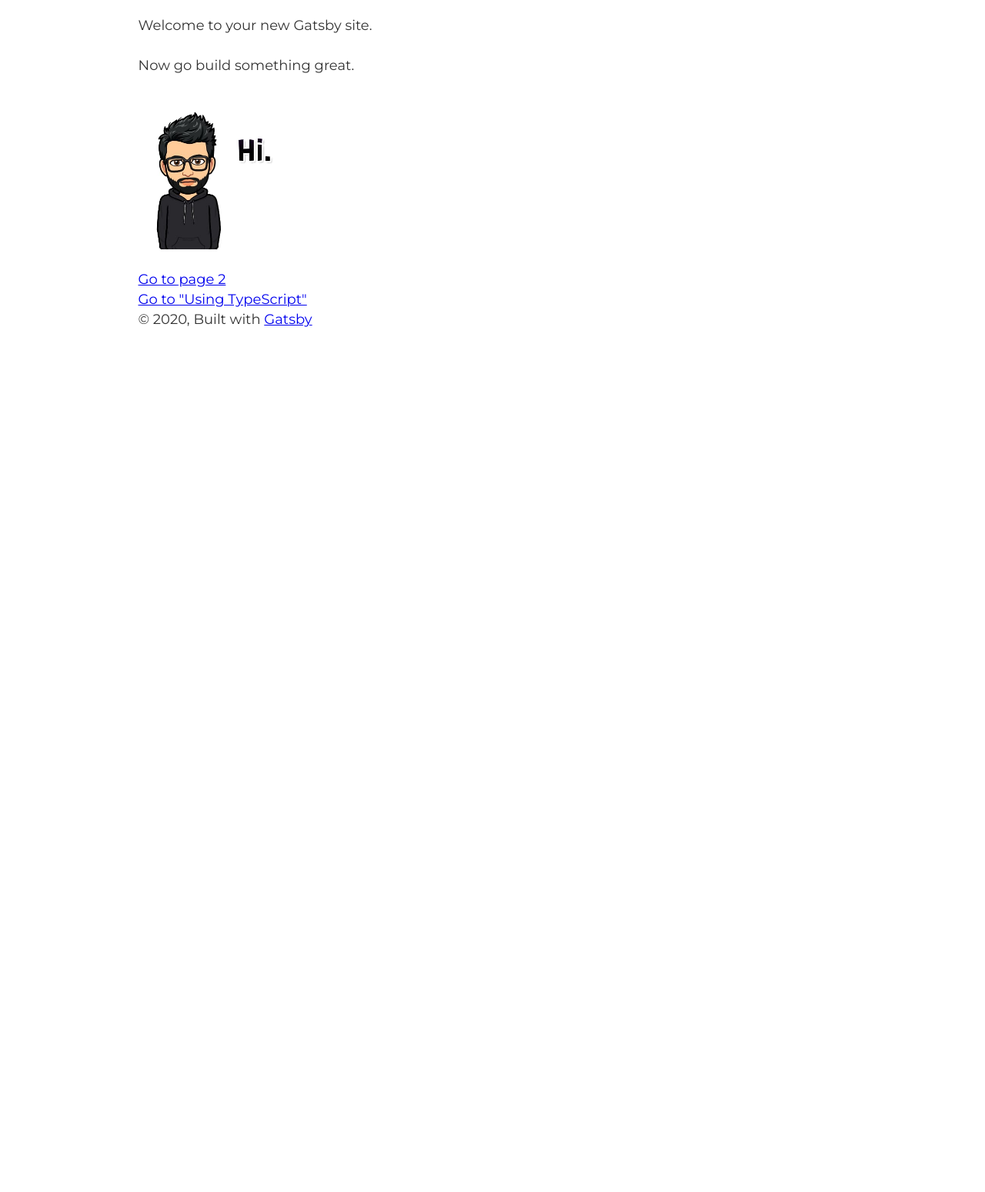
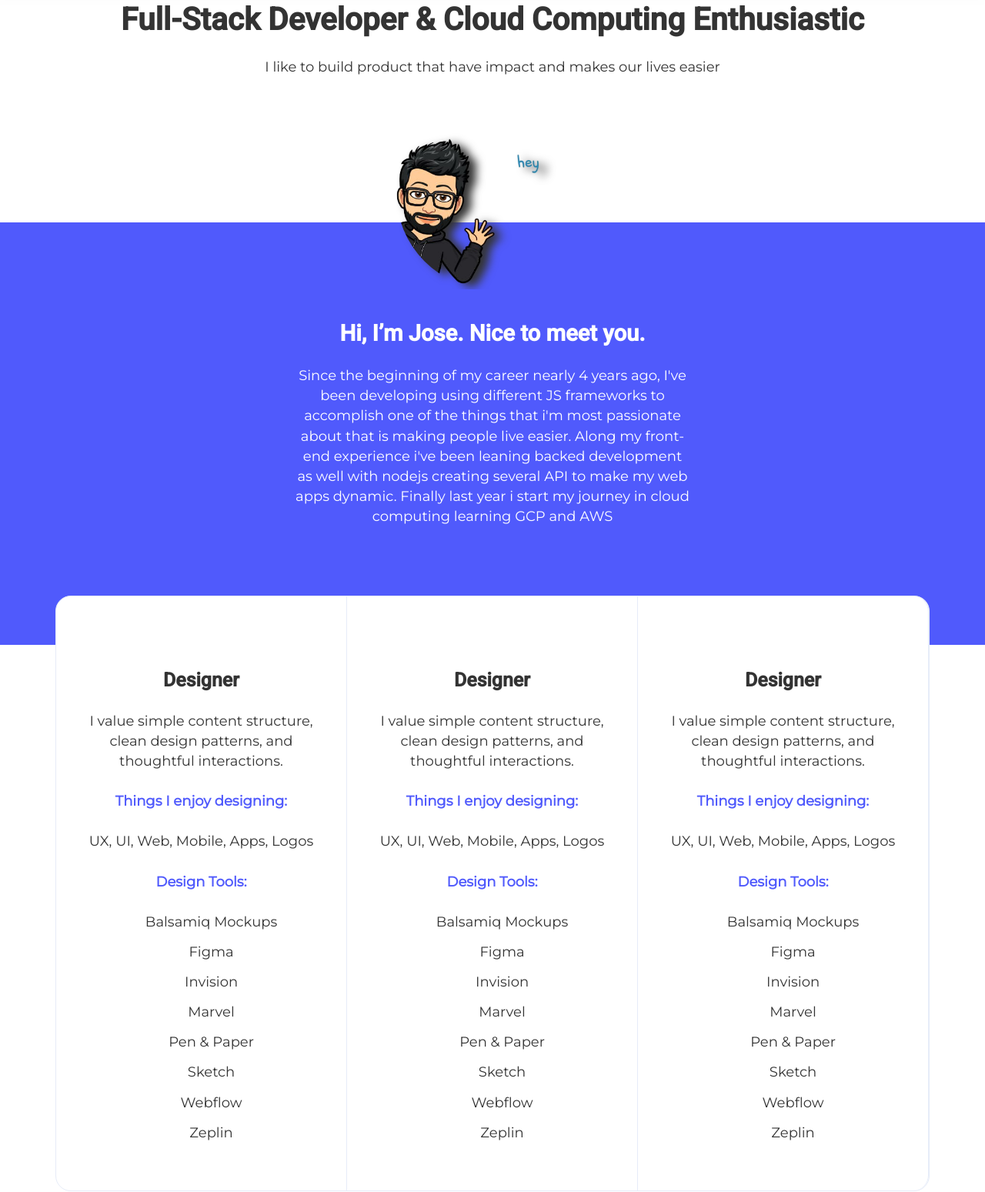
Before and after one commit to Josedav9/Josedav9.github.io, a Gatsby site: page / in a window 1280 px wide. Shown: the part 105-1654 px from the top of the page at 77% size. Before the commit the page ends 800 px from the top, so only its background shows below. Built offline with nearby package versions, Linux system fonts and the light colour scheme; Gatsby itself is replaced by a stand-in of ours.

Commit message:
[UPD]: adding about me

```diff
--- a/src/assets/components/header.css
+++ b/src/assets/components/header.css
@@ -2,7 +2,7 @@
 
 header {
   background-color: var(--primary);
-  height: 3rem;
+  height: 4rem;
   color: var(--white);
   box-shadow: -1px 6px 23px 0px rgba(0,0,0,0.75);
 }
@@ -11,7 +11,8 @@ header {
 .navigation {
   display: flex;
   justify-content: space-between;
-  padding: 0.8rem;
+  padding: 1.3rem;
+  margin: 0 3rem;
 }
 
 .navigation .links {
--- /dev/null
+++ b/src/assets/page/index.css
@@ -0,0 +1,78 @@
+@import "../styles/variables.css";
+
+.greeting {
+  display: flex;
+  justify-content: center;
+  margin-top: 2rem;
+}
+
+.greeting h1 {
+  text-align: center;
+}
+
+.greeting p {
+  text-align: center;
+  font-size: 1rem;
+}
+
+.greeting .greeting-img {
+  margin: 0 auto;
+  max-width: 250px;
+  margin-bottom: -9%;
+}
+
+.greeting .greeting-img img {
+  border-radius: 50%;
+  -webkit-border-radius: 50%;
+  -moz-border-radius: 50%;
+  -ms-border-radius: 50%;
+  -o-border-radius: 50%;
+  filter: drop-shadow(10px 4px 6px var(--black));
+  -webkit-filter: drop-shadow(10px 4px 6px var(--black));
+}
+
+
+.about-me {
+  background-color: var(--blue);
+  color: white;
+  text-align: center;
+  padding: 10% 30%;
+}
+
+
+.skills {
+  margin: -5% 4rem 4rem;
+  text-align: center;
+  background-color: var(--white);
+  border: 1px solid #e6ecf8;
+  border-radius: 20px;
+  -webkit-border-radius: 20px;
+  -moz-border-radius: 20px;
+  -ms-border-radius: 20px;
+  -o-border-radius: 20px;
+}
+
+.skills .skills-container {
+  display:grid;
+  grid-template-columns: repeat(auto-fit, minmax(300px, 1fr));
+}
+
+.skills-container .skill-card {
+  border-right: 1px solid #e6ecf8;
+  padding: 2rem;
+}
+.skills-container .skill-card:last-of-type {
+  border-radius: 0 20px 20px 0;
+  -webkit-border-radius: 0 20px 20px 0;
+  -moz-border-radius: 0 20px 20px 0;
+  -ms-border-radius: 0 20px 20px 0;
+  -o-border-radius: 0 20px 20px 0;
+}
+.skills-container .skill-card ul {
+  list-style: none;
+}
+.skills-container .skill-card .list-title {
+  color: var(--secondary);
+  font-weight: 700;
+  margin-top: 1rem;
+}
--- a/src/assets/styles/variables.css
+++ b/src/assets/styles/variables.css
@@ -1,6 +1,7 @@
 :root {
-  --primary: #01087c;
+  --primary: #4048C9;
   --secondary: #505afc;
+  --blue: #505AFC;
   --white: #fff;
   --black: #343434;
   --font-family-title: "Roboto", sans-serif;
--- a/src/components/image.js
+++ b/src/components/image.js
@@ -16,7 +16,7 @@ import Img from "gatsby-image"
 const Image = () => {
   const data = useStaticQuery(graphql`
     query {
-      placeholderImage: file(relativePath: { eq: "me.jpeg" }) {
+      placeholderImage: file(relativePath: { eq: "hey3.png" }) {
         childImageSharp {
           fluid(maxWidth: 300) {
             ...GatsbyImageSharpFluid
@@ -26,7 +26,12 @@ const Image = () => {
     }
   `)
 
-  return <Img fluid={data.placeholderImage.childImageSharp.fluid} />
+  return (
+    <Img
+      fluid={data.placeholderImage.childImageSharp.fluid}
+      alt="Jose emoji saying greeting"
+    />
+  )
 }
 
 export default Image
--- a/src/components/layout.tsx
+++ b/src/components/layout.tsx
@@ -26,20 +26,12 @@ const Layout = ({ children }) => {
   return (
     <>
       <Header siteTitle={data.site.siteMetadata.title} />
-      <div
-        style={{
-          margin: `0 auto`,
-          maxWidth: 960,
-          padding: `0 1.0875rem 1.45rem`,
-        }}
-      >
         <main>{children}</main>
         <footer>
           © {new Date().getFullYear()}, Built with
           {` `}
           <a href="https://www.gatsbyjs.org">Gatsby</a>
         </footer>
-      </div>
     </>
   )
 }
--- a/src/pages/index.tsx
+++ b/src/pages/index.tsx
@@ -5,17 +5,120 @@ import Layout from "../components/layout"
 import Image from "../components/image"
 import SEO from "../components/seo"
 
+import "../assets/page/index.css"
+
 const IndexPage = () => (
   <Layout>
-    <SEO title="Home" />
-    <h1>Hi people</h1>
-    <p>Welcome to your new Gatsby site.</p>
-    <p>Now go build something great.</p>
-    <div style={{ maxWidth: `200px`, marginBottom: `1.45rem` }}>
-      <Image />
+    <SEO title="Jose Alvarez" />
+    <div className="greeting">
+      <div>
+        <h1>Full-Stack Developer & Cloud Computing Enthusiastic</h1>
+        <p>
+          I like to build product that have impact and makes our lives easier
+        </p>
+        <div className="greeting-img">
+          <Image />
+        </div>
+      </div>
     </div>
-    <Link to="/page-2/">Go to page 2</Link> <br />
-    <Link to="/using-typescript/">Go to "Using TypeScript"</Link>
+
+    <div className="about-me">
+      <h2>Hi, I’m Jose. Nice to meet you.</h2>
+      <p>
+        Since the beginning of my career nearly 4 years ago, I've been
+        developing using different JS frameworks to accomplish one of the things
+        that i'm most passionate about that is making people live easier. Along
+        my front-end experience i've been leaning backed development as well
+        with nodejs creating several API to make my web apps dynamic. Finally
+        last year i start my journey in cloud computing learning GCP and AWS
+      </p>
+    </div>
+
+    <section className="skills">
+      <div className="skills-container">
+        <div className="skill-card">
+          <figure className="card-image">
+            <img src="" alt="" />
+          </figure>
+          <h3 className="title is-size-4 is-spaced">Designer</h3>
+          <p>
+            I value simple content structure, clean design patterns, and
+            thoughtful interactions.
+          </p>
+          <p className="list-title has-text-primary has-text-weight-normal">
+            Things I enjoy designing:
+          </p>
+          <p>UX, UI, Web, Mobile, Apps, Logos</p>
+          <p className="list-title has-text-primary has-text-weight-normal">
+            Design Tools:
+          </p>
+          <ul>
+            <li>Balsamiq Mockups</li>
+            <li>Figma</li>
+            <li>Invision</li>
+            <li>Marvel</li>
+            <li>Pen &amp; Paper</li>
+            <li>Sketch</li>
+            <li>Webflow</li>
+            <li>Zeplin</li>
+          </ul>
+        </div>
+        <div className="skill-card">
+          <figure className="card-image">
+            <img src="" alt="" />
+          </figure>
+          <h3 className="title is-size-4 is-spaced">Designer</h3>
+          <p>
+            I value simple content structure, clean design patterns, and
+            thoughtful interactions.
+          </p>
+          <p className="list-title has-text-primary has-text-weight-normal">
+            Things I enjoy designing:
+          </p>
+          <p>UX, UI, Web, Mobile, Apps, Logos</p>
+          <p className="list-title has-text-primary has-text-weight-normal">
+            Design Tools:
+          </p>
+          <ul>
+            <li>Balsamiq Mockups</li>
+            <li>Figma</li>
+            <li>Invision</li>
+            <li>Marvel</li>
+            <li>Pen &amp; Paper</li>
+            <li>Sketch</li>
+            <li>Webflow</li>
+            <li>Zeplin</li>
+          </ul>
+        </div>
+        <div className="skill-card">
+          <figure className="card-image">
+            <img src="" alt="" />
+          </figure>
+          <h3 className="title is-size-4 is-spaced">Designer</h3>
+          <p>
+            I value simple content structure, clean design patterns, and
+            thoughtful interactions.
+          </p>
+          <p className="list-title has-text-primary has-text-weight-normal">
+            Things I enjoy designing:
+          </p>
+          <p>UX, UI, Web, Mobile, Apps, Logos</p>
+          <p className="list-title has-text-primary has-text-weight-normal">
+            Design Tools:
+          </p>
+          <ul>
+            <li>Balsamiq Mockups</li>
+            <li>Figma</li>
+            <li>Invision</li>
+            <li>Marvel</li>
+            <li>Pen &amp; Paper</li>
+            <li>Sketch</li>
+            <li>Webflow</li>
+            <li>Zeplin</li>
+          </ul>
+        </div>
+      </div>
+    </section>
   </Layout>
 )
 
```
Also changed, not shown: src/images/hey.jpeg (added), src/images/hey2.jpeg (added), src/images/hey3.png (added).
